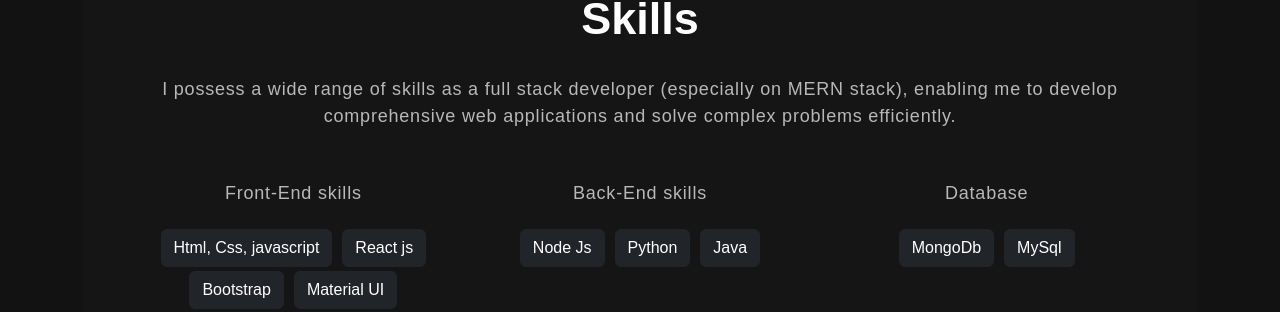
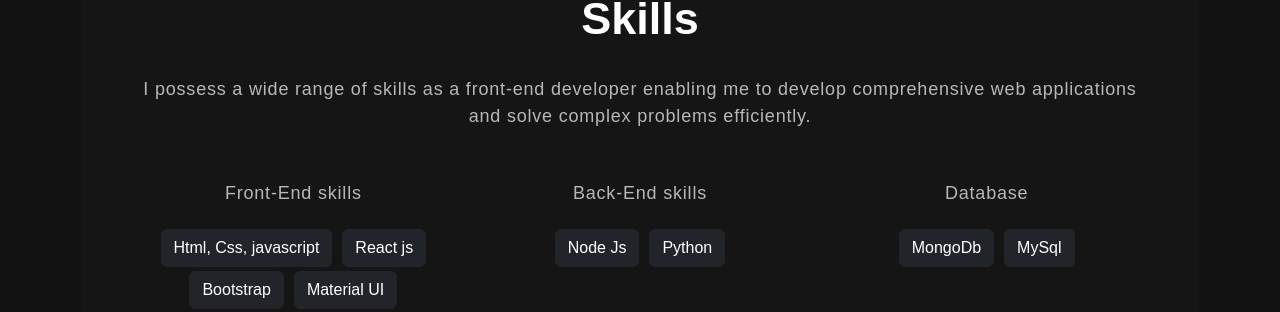
Before and after one commit to Prazual-Karki/React-Portfolio, a React (Create React App) app: page / in a window 1280 px wide. Shown: the part 730-1042 px from the top of the page. Built offline with nearby package versions, Linux system fonts and the light colour scheme.

Commit message:
Update Skills.js

```diff
--- a/src/Components/Skills.js
+++ b/src/Components/Skills.js
@@ -12,8 +12,7 @@
               <Col>
                 <h2>Skills</h2>
                 <p>
-                  I possess a wide range of skills as a full stack developer
-                  (especially on MERN stack), enabling me to develop
+                  I possess a wide range of skills as a front-end developer enabling me to develop
                   comprehensive web applications and solve complex problems
                   efficiently.
                 </p>
@@ -34,12 +33,11 @@
                 <p>Back-End skills</p>
                 <Button variant='dark'>Node Js</Button>
                 <Button variant='dark'>Python</Button>
-                <Button variant='dark'>Java</Button>
+
               </Col>
               <Col xs={12} md={4} lg={4}>
                 <p>Database</p>
                 <Button variant='dark'>MongoDb</Button>
-
                 <Button variant='dark'>MySql</Button>
               </Col>
             </Row>
@@ -56,6 +54,7 @@
                 <Button variant='dark'>Material UI</Button>&nbsp;&nbsp;
                 <Button variant='dark'>Ant Design</Button>&nbsp;&nbsp;
                 <Button variant='dark'>Tailwind Css</Button>&nbsp;&nbsp;
+                <Button variant='dark'>Styled Component</Button>&nbsp;&nbsp;
               </Col>
             </Row>
 
```
